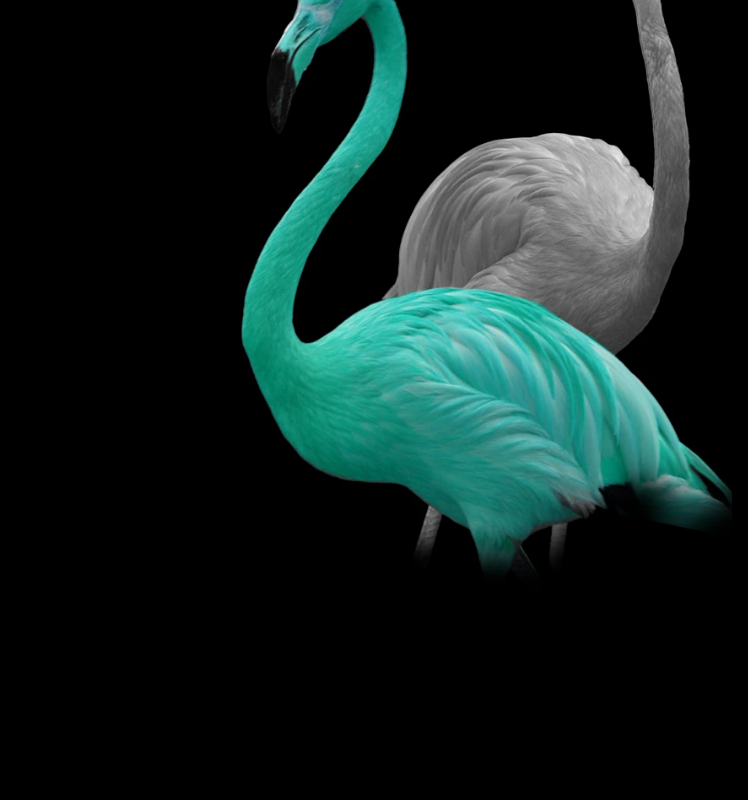
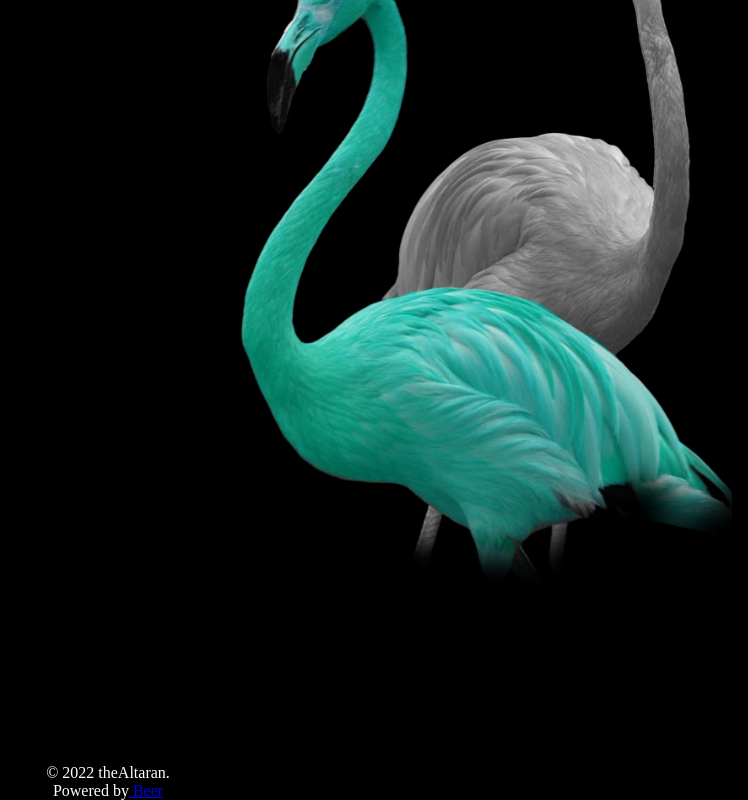
Before and after one commit to theAltaran/altaran.us, a React (Create React App) app: page /Projects in a window 1280 px wide. Shown: the part 403-1203 px from the top of the page, without its empty margins (532-1280 px from the left). Before the commit the page ends 1167 px from the top, so only its background shows below. Built offline with nearby package versions, Linux system fonts and the light colour scheme.

Commit message:
added footer

```diff
--- a/package.json
+++ b/package.json
@@ -3,6 +3,7 @@
   "version": "0.1.0",
   "private": true,
   "dependencies": {
+    "@coreui/react": "^4.4.0",
     "@testing-library/jest-dom": "^5.16.4",
     "@testing-library/react": "^13.1.1",
     "@testing-library/user-event": "^13.5.0",
--- a/src/App.js
+++ b/src/App.js
@@ -3,6 +3,7 @@ import AloeCam from "./components/aloecam/aloecam"
 import Home from "./components/home/home"
 import Projects from "./components/projects/projects"
 import { Route, Routes } from "react-router-dom"
+import Footer from "./components/footer/footer"
 
 function App() {
   return (
@@ -15,6 +16,7 @@ function App() {
           <Route path="/Projects" element={<Projects />} />
         </Routes>
       </div>
+      <Footer/>
     </>
   )
 }
--- /dev/null
+++ b/src/components/footer/footer.js
@@ -0,0 +1,21 @@
+import React from 'react';
+import styles from './footer.module.css';
+import { CFooter } from '@coreui/react'
+import { CLink } from '@coreui/react';
+
+const Footer = () => (
+  <div className={styles.Footer}>
+  <CFooter>
+  <div>
+    <span>&copy; 2022 theAltaran.</span>
+  </div>
+  <div>
+    <span>Powered by</span>
+    <CLink href="https://tinyurl.com/3ky2awsy">  Beer</CLink>
+  </div>
+  </CFooter>
+  </div>
+);
+
+
+export default Footer;
--- /dev/null
+++ b/src/components/footer/footer.module.css
@@ -0,0 +1,5 @@
+.Footer {
+background-color: black;
+text-align: center;
+color:white;
+}
```
Also changed, not shown: 1 other file (tests, documents, lock files or other folders).
